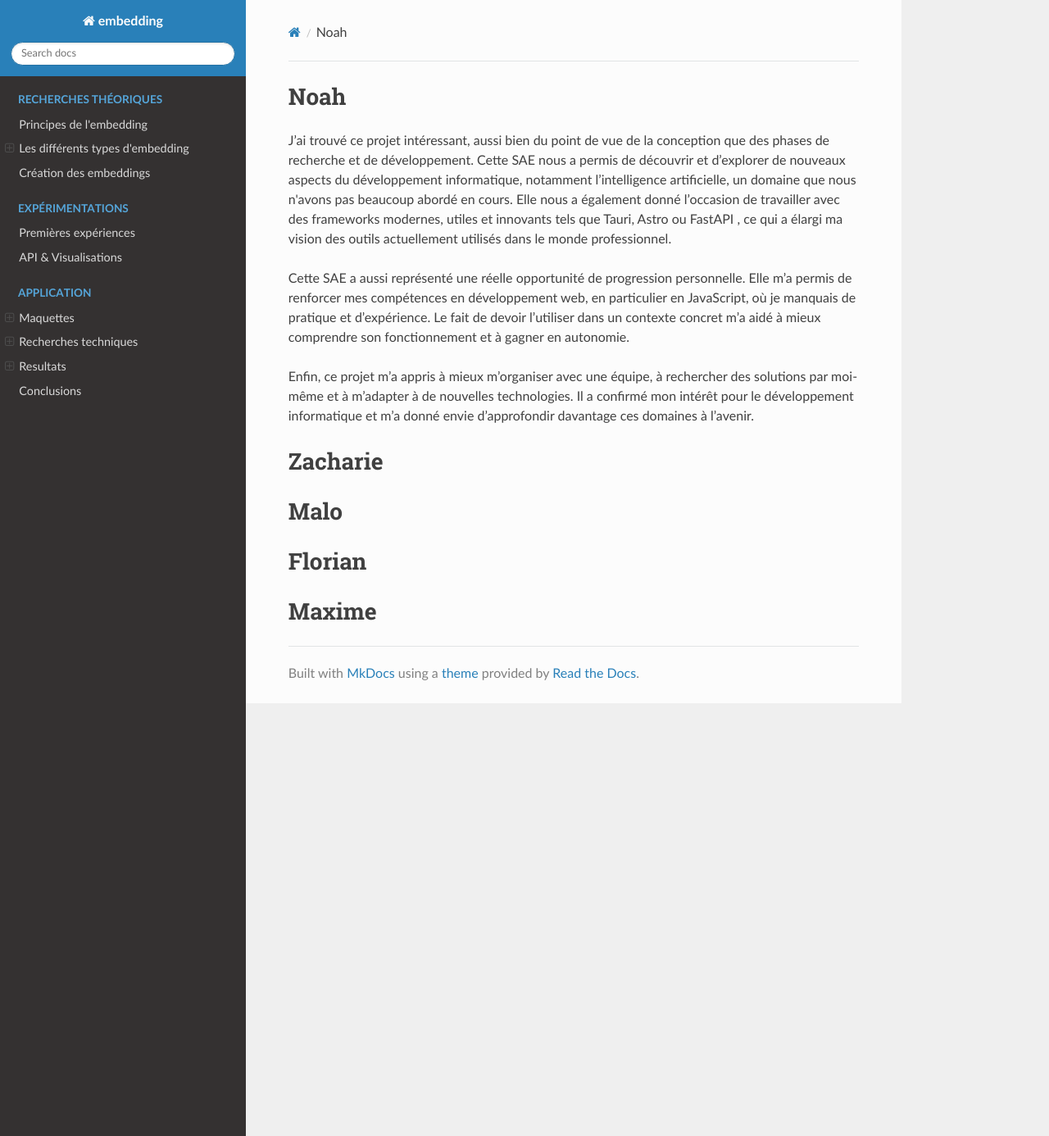
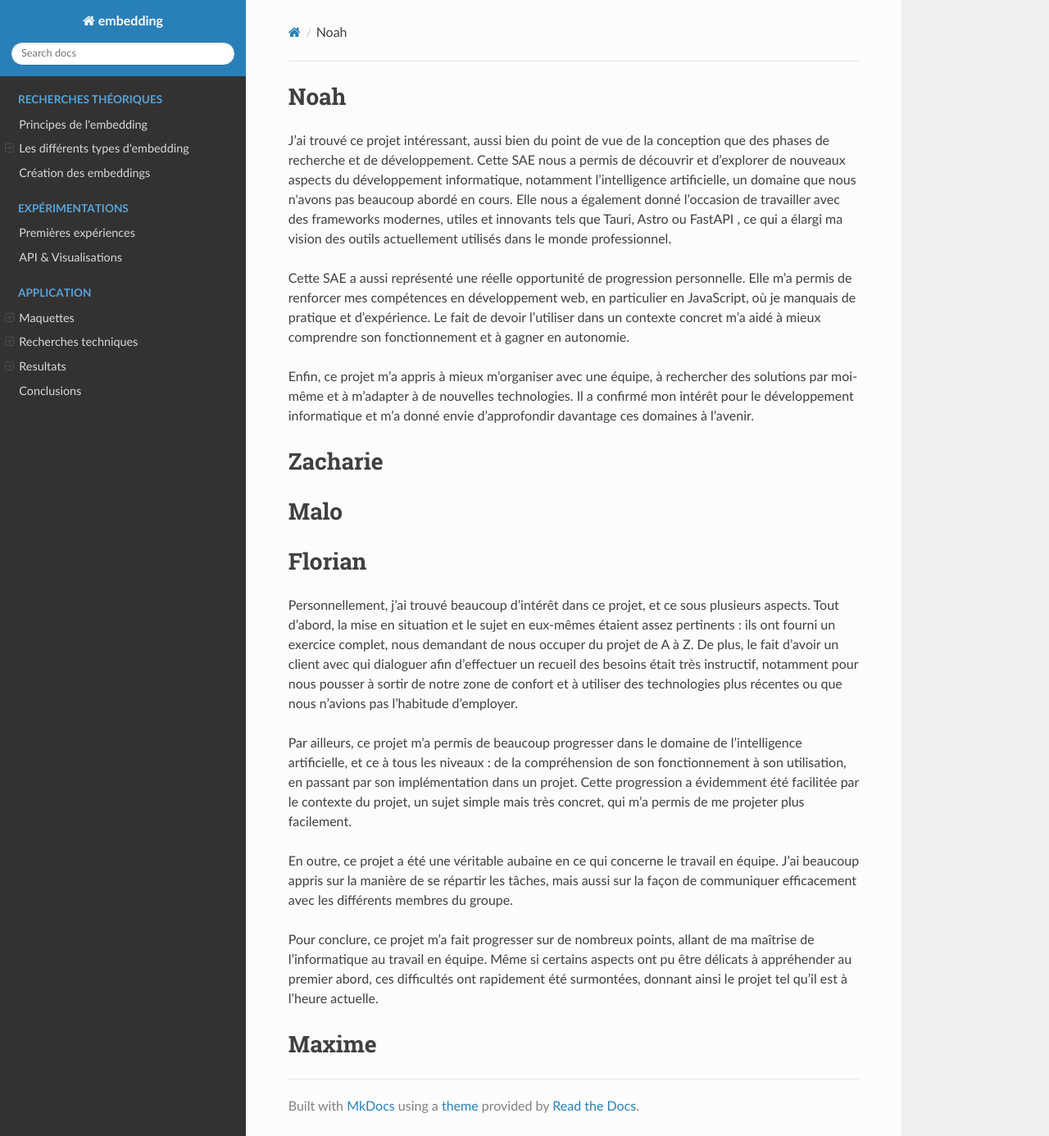
Before and after one commit to embeddings-but3-2025-AIpagnan/Mkdocs, an MkDocs documentation site: the page built from docs/conclusions_personnelles.md, in a window 1280 px wide and 1386 px high. Shown: the whole window at 82% size. Built offline with MkDocs 1.6.1, drawn with Linux system fonts in a browser that asks for light colours; nearby versions of some CDN libraries.

Commit message:
Ajouter des conclusions personnelles sur le projet

```diff
--- a/docs/conclusions_personnelles.md
+++ b/docs/conclusions_personnelles.md
@@ -12,4 +12,12 @@ Enfin, ce projet m’a appris à mieux m’organiser avec une équipe, à recher
 
 # Florian
 
+Personnellement, j’ai trouvé beaucoup d’intérêt dans ce projet, et ce sous plusieurs aspects. Tout d’abord, la mise en situation et le sujet en eux-mêmes étaient assez pertinents : ils ont fourni un exercice complet, nous demandant de nous occuper du projet de A à Z. De plus, le fait d’avoir un client avec qui dialoguer afin d’effectuer un recueil des besoins était très instructif, notamment pour nous pousser à sortir de notre zone de confort et à utiliser des technologies plus récentes ou que nous n’avions pas l’habitude d’employer.
+
+Par ailleurs, ce projet m’a permis de beaucoup progresser dans le domaine de l’intelligence artificielle, et ce à tous les niveaux : de la compréhension de son fonctionnement à son utilisation, en passant par son implémentation dans un projet. Cette progression a évidemment été facilitée par le contexte du projet, un sujet simple mais très concret, qui m’a permis de me projeter plus facilement.
+
+En outre, ce projet a été une véritable aubaine en ce qui concerne le travail en équipe. J’ai beaucoup appris sur la manière de se répartir les tâches, mais aussi sur la façon de communiquer efficacement avec les différents membres du groupe.
+
+Pour conclure, ce projet m’a fait progresser sur de nombreux points, allant de ma maîtrise de l’informatique au travail en équipe. Même si certains aspects ont pu être délicats à appréhender au premier abord, ces difficultés ont rapidement été surmontées, donnant ainsi le projet tel qu’il est à l’heure actuelle.
+
 # Maxime
```
